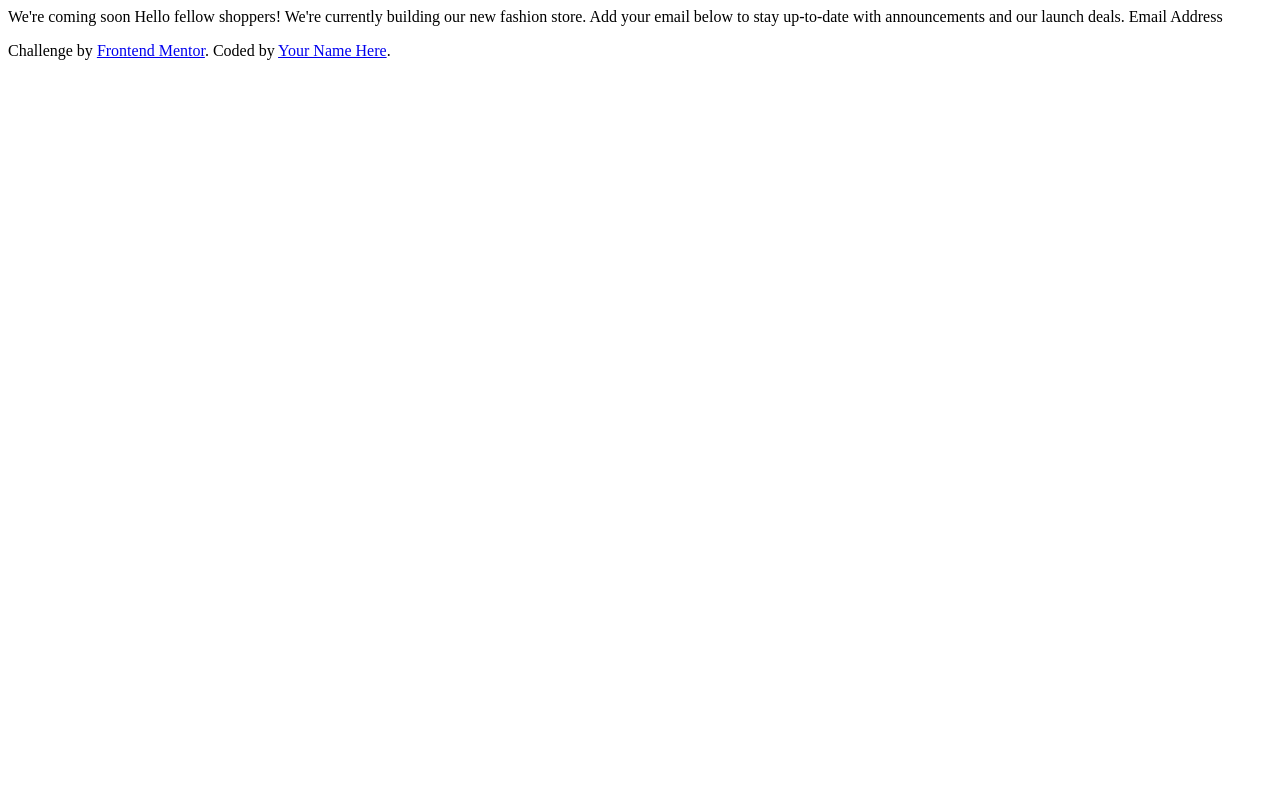
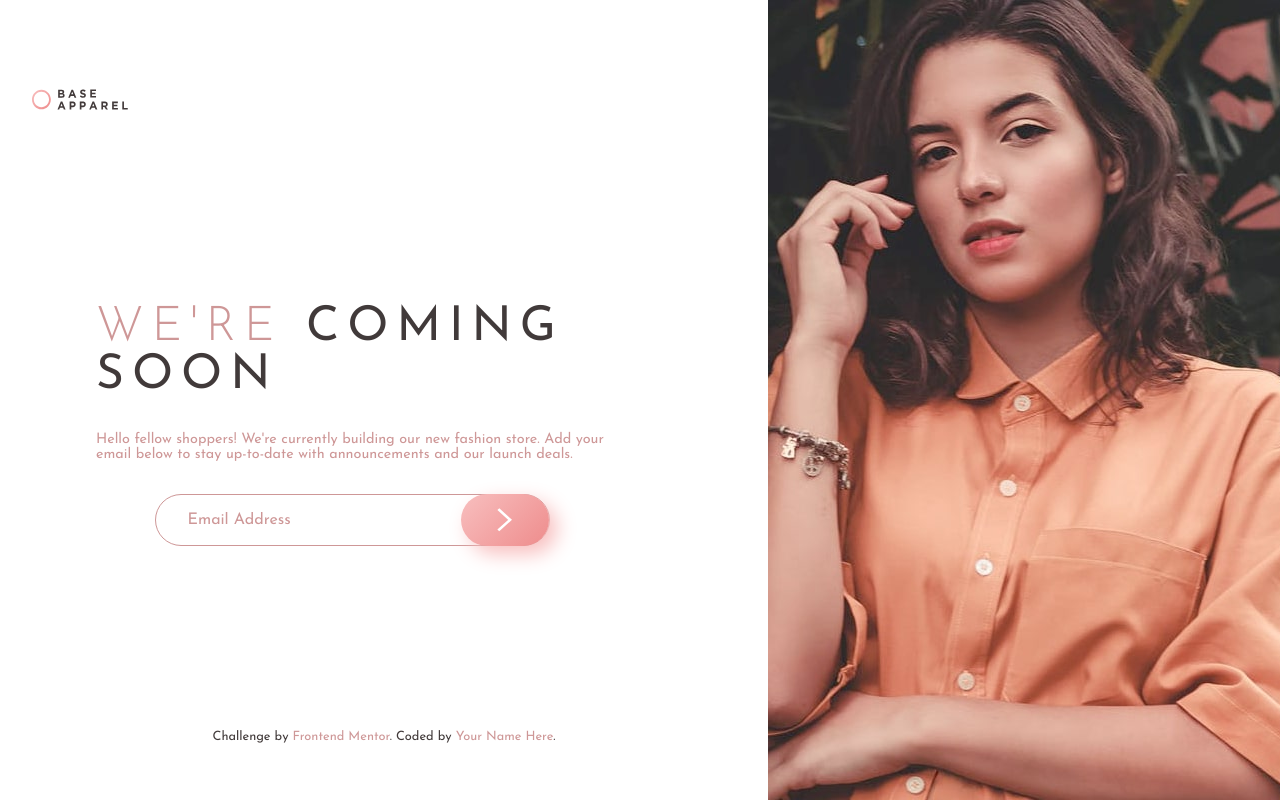
Before and after one commit to rodrigoandregg/coming-soon-page, a website: page index.html in a window 1280 px wide. Drawn offline with nearby package versions, Linux system fonts and the light colour scheme; files that its build step writes are made by us from their sources.

Commit message:
add html structure and style
add script email validation

```diff
--- a/index.html
+++ b/index.html
@@ -4,27 +4,44 @@
 <head>
   <meta charset="UTF-8">
   <meta name="viewport" content="width=device-width, initial-scale=1.0">
-  <link rel="icon" type="image/png" sizes="32x32" href="./src/images/svg/favicon-32x32.png">
+  <link rel="icon" type="image/png" sizes="32x32" href="./src/images/favicon-32x32.png">
   <title>Frontend Mentor | Base Apparel coming soon page</title>
   <link rel="stylesheet" href="./src/styles/style.css">
-  <style>
-
-  </style>
 </head>
 
 <body>
+  <header class="hero">
+    <figure class="hero__picture">
+      <img src="./src/images/svg/logo.svg" alt="base apparel logo" class="hero__logo">
+    </figure>
 
-  We're coming soon
+  </header>
+  <figure class="picture"></figure>
+  <main class="page">
+    <div class="page__info">
+      <h1 class="page__title"><span class="page__title--accent">We're</span> coming soon</h1>
+      <p class="page__paragraph"> Hello fellow shoppers! We're currently building our new fashion store.
+        Add your email below to stay up-to-date with announcements and our launch deals.</p>
+    </div>
+    <form class="page__form">
+      <div class="page__email">
+        <input type="email" placeholder="Email Address" class="page__input">
+        <figure class="page__error">
+          <img src="./src/images/svg/icon-error.svg" alt="alert icon" class="page__icon page__icon--error">
+        </figure>
+        <button class="page__submit" onclick="validateEmail()">
+          <img src="./src/images/svg/icon-arrow.svg" alt="right arrow icon" class="page__icon page__icon--submit">
+        </button>
+      </div>
+      <p class="page__alert">Please provide a valid email</p>
+    </form>
 
-  Hello fellow shoppers! We're currently building our new fashion store.
-  Add your email below to stay up-to-date with announcements and our launch deals.
+  </main>
 
-  Email Address
-
-  <footer>
-    <p class="attribution">
+  <footer class="footer">
+    <p class="footer__attribution">
       Challenge by <a href="https://www.frontendmentor.io?ref=challenge" target="_blank">Frontend Mentor</a>.
-      Coded by <a href="#">Your Name Here</a>.
+      Coded by <a href="#" data-title="visit my github profile" target="_blank">Your Name Here</a>.
     </p>
   </footer>
 
--- a/src/js/page.js
+++ b/src/js/page.js
@@ -0,0 +1,20 @@
+const validEmail = /^\w+([.-_+]?\w+)*@\w+([.-]?\w+)*(\.\w{2,10})+$/;
+const emailInput = document.querySelector(".page__input");
+const alertMsg = document.querySelector(".page__alert");
+const btn = document.querySelector(".page__submit");
+
+btn.addEventListener("click", (e) => {
+  e.preventDefault();
+});
+
+const validateEmail = () => {
+  if (validEmail.test(emailInput.value)) {
+    alertMsg.style.opacity = "1";
+    alertMsg.style.color = "green";
+    alertMsg.textContent = "Email is valid, thank you!";
+    return true;
+  } else {
+    alertMsg.style.opacity = "1";
+    return false;
+  }
+};
--- /dev/null
+++ b/src/sass/_boxes.scss
@@ -0,0 +1,6 @@
+@mixin flexBox($fd: column, $jc: center, $ai: center) {
+  display: flex;
+  flex-direction: $fd;
+  justify-content: $jc;
+  align-items: $ai;
+}
--- /dev/null
+++ b/src/sass/_reset.scss
@@ -0,0 +1,111 @@
+@import "vars";
+
+*,
+*::before,
+*::after {
+  margin: 0;
+  padding: 0;
+  border: 0;
+  box-sizing: border-box;
+  vertical-align: baseline;
+}
+
+img,
+picture,
+video,
+iframe,
+figure {
+  max-width: 100%;
+  width: 100%;
+  display: block;
+}
+
+a {
+  display: block;
+  text-decoration: none;
+  color: inherit;
+  font-size: inherit;
+}
+
+p a {
+  display: inline;
+}
+
+li {
+  list-style-type: none;
+}
+
+html {
+  scroll-behavior: smooth;
+}
+
+h1,
+h2,
+h3,
+h4,
+h5,
+h6,
+p,
+span,
+a,
+strong,
+blockquote,
+i,
+b,
+u,
+em {
+  font-size: inherit;
+  font-weight: inherit;
+  font-style: inherit;
+  text-decoration: none;
+  color: inherit;
+}
+
+blockquote:before,
+blockquote:after,
+q:before,
+q:after {
+  content: "";
+  content: none;
+}
+
+::selection {
+  background-color: $dark;
+  color: $light;
+}
+
+form,
+input,
+textarea,
+select,
+button,
+label {
+  font-family: inherit;
+  font-size: inherit;
+  hyphens: auto;
+  background-color: transparent;
+  color: inherit;
+  display: block;
+  /* (Opcional) */
+  appearance: none;
+}
+
+table,
+tr,
+td {
+  border-collapse: collapse;
+  border-spacing: 0;
+}
+
+svg {
+  width: 100%;
+  display: block;
+  fill: currentColor;
+}
+
+body {
+  min-height: 100vh;
+  font-size: 100%;
+  font-family: $main-font;
+  color: $dark;
+}
--- /dev/null
+++ b/src/sass/_vars.scss
@@ -0,0 +1,11 @@
+@import url("https://fonts.googleapis.com/css2?family=Josefin+Sans:wght@300;400;600&display=swap");
+$main-font: "Josefin Sans", sans-serif;
+/*----colors----*/
+$light: #f5f5f5;
+$dark: #413a3a;
+$shadow: #f8bfbf;
+
+$primary: #ce9797;
+$active: #f96262;
+$bg: linear-gradient(135deg, #fdd3d3, #f5a9a9);
+$btn-bg: linear-gradient(135deg, #f8bfbf, #ee8c8c);
--- a/src/sass/style.scss
+++ b/src/sass/style.scss
@@ -0,0 +1,166 @@
+@import "reset";
+@import "boxes";
+
+body {
+  display: grid;
+  grid-template-columns: repeat(1, 1fr);
+  width: 100%;
+  height: 100vh;
+}
+
+.hero {
+  @include flexBox($ai: start);
+  padding: 2rem;
+
+  &__picture {
+    width: 6rem;
+  }
+}
+
+.picture {
+  background: url(../images/hero-mobile.jpg) no-repeat center;
+  background-size: cover;
+  height: 15rem;
+}
+
+.page {
+  @include flexBox;
+  gap: 2rem;
+  padding: 3rem 2rem;
+  text-align: center;
+
+  &__info {
+    @include flexBox;
+    gap: 2rem;
+  }
+
+  &__title {
+    font-size: 3em;
+    text-transform: uppercase;
+    color: $dark;
+    letter-spacing: 0.5rem;
+
+    &--accent {
+      font-weight: 300;
+      color: $primary;
+    }
+  }
+
+  &__paragraph {
+    color: $primary;
+    font-size: 0.9em;
+  }
+
+  &__form {
+    @include flexBox;
+    gap: 0.5rem;
+  }
+
+  &__email {
+    @include flexBox($fd: row, $jc: space-between);
+    border: 1px solid $primary;
+    border-radius: 3rem;
+    padding: 0.5rem 0 0.5rem 2rem;
+    height: 3.2rem;
+    gap: 1rem;
+    width: 100%;
+  }
+
+  &__input {
+    width: 100%;
+    outline: none;
+    color: $primary;
+    &::placeholder {
+      color: $primary;
+    }
+  }
+
+  &__error {
+    @include flexBox;
+    width: 15%;
+    opacity: 0;
+    user-select: none;
+    pointer-events: none;
+  }
+
+  &__submit {
+    @include flexBox;
+    background: $btn-bg;
+    padding: 0 1rem;
+    border-radius: 5rem;
+    height: 3.2rem;
+    width: 7rem;
+    box-shadow: 8px 8px 20px $shadow;
+
+    &:hover {
+      background: $bg;
+    }
+  }
+
+  &__icon--submit {
+    height: 1.5rem;
+    width: 1rem;
+  }
+
+  &__alert {
+    width: 100%;
+    text-align: start;
+    color: $active;
+    padding: 0 2rem;
+    font-size: 0.8rem;
+    opacity: 0;
+  }
+}
+
+.footer {
+  @include flexBox;
+  width: 100%;
+  font-size: 0.8em;
+  &__attribution {
+    color: $dark;
+    a {
+      color: $primary;
+
+      &:hover {
+        color: $active;
+      }
+    }
+  }
+}
+
+@media (min-width: 768px) {
+  body {
+    grid-template-columns: 1.5fr 1fr;
+    grid-template-areas:
+      "hero pic"
+      "page pic"
+      "footer pic";
+  }
+
+  .hero {
+    grid-area: hero;
+  }
+
+  .picture {
+    grid-area: pic;
+    background: url(../images/hero-desktop.jpg) no-repeat center;
+    background-size: cover;
+    height: 100%;
+  }
+
+  .page {
+    grid-area: page;
+    padding: 3rem 10rem 3rem 6rem;
+    &__info {
+      text-align: start;
+    }
+
+    &__submit {
+      width: 8rem;
+    }
+  }
+
+  .footer {
+    grid-area: footer;
+  }
+}
```
Also changed, not shown: package.json (added, +21 -0 lines), src/styles/style.css (added), 2 other files.
